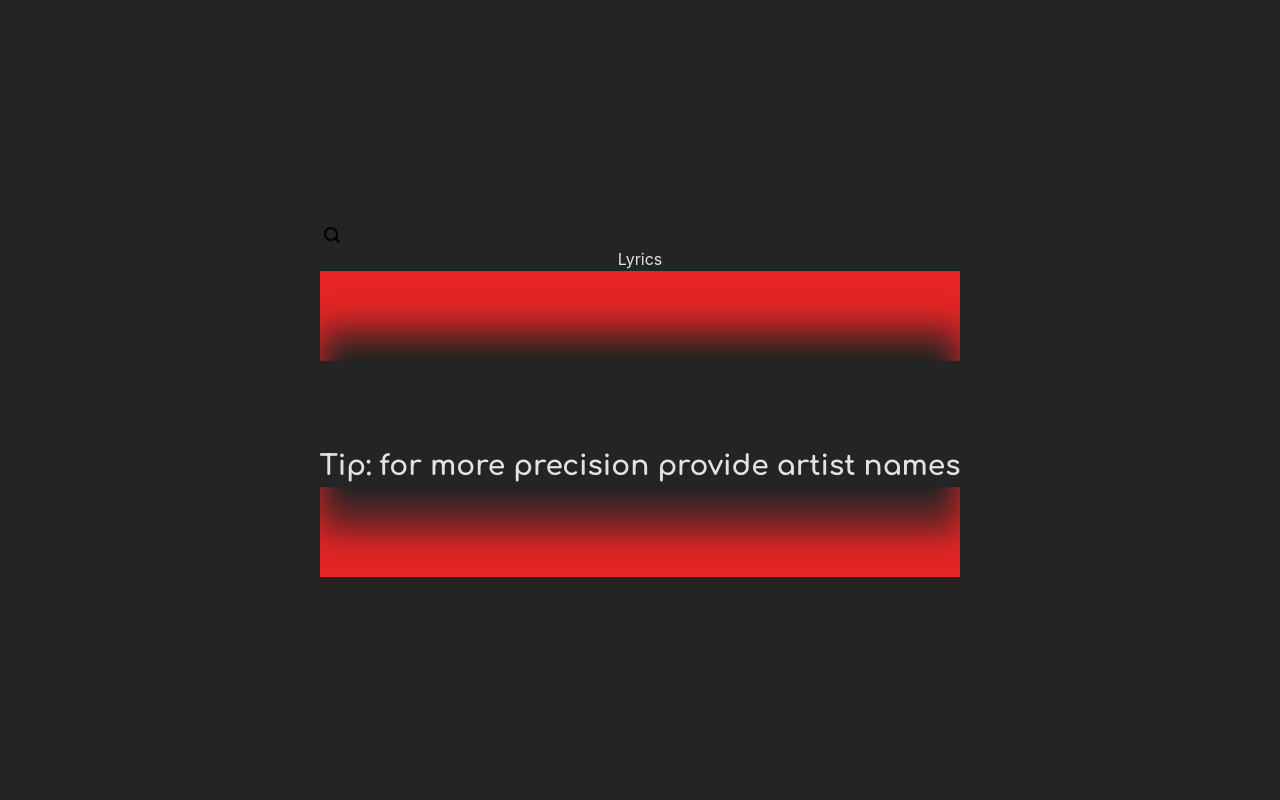
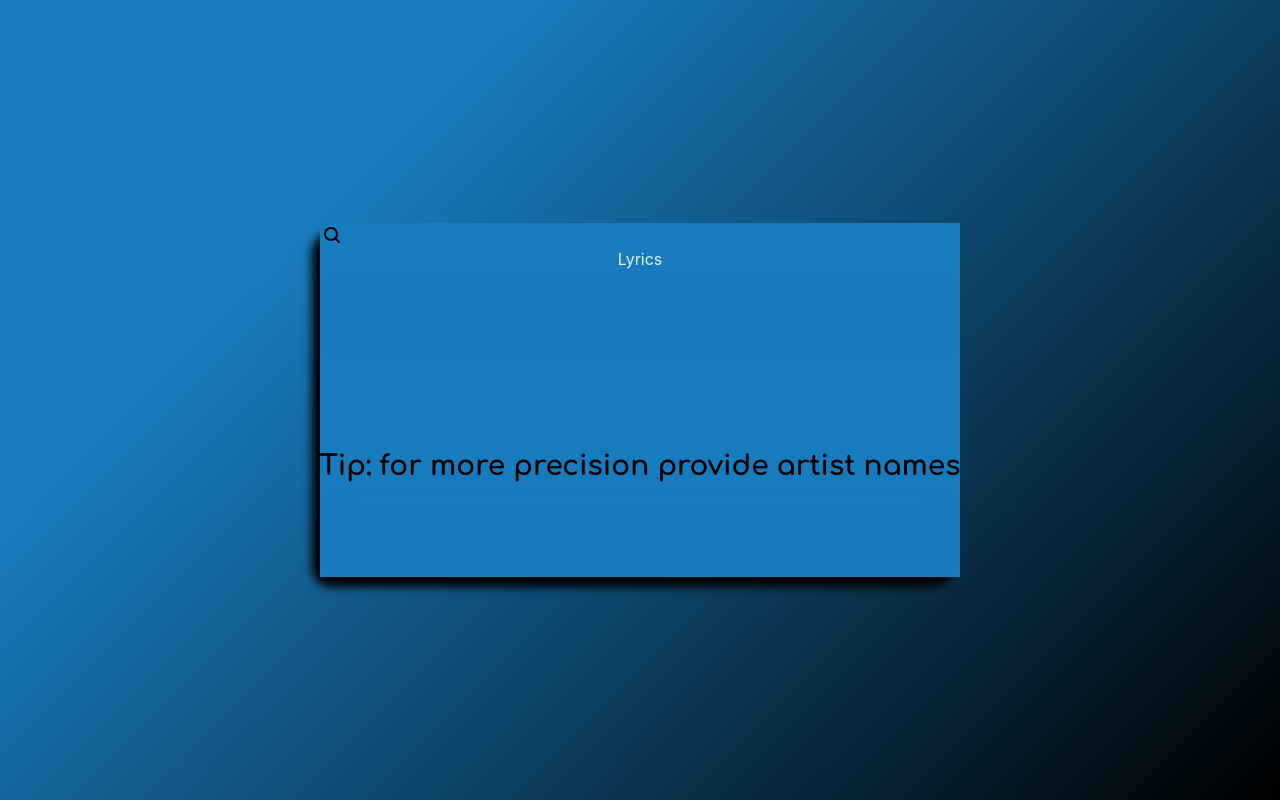
Before and after one commit to HardikArora505/lyrics-app, a React (Vite) app: page / in a window 1280 px wide. Built offline with nearby package versions, Linux system fonts and the light colour scheme; no server answers.

Commit message:
random bgs

```diff
--- a/src/assets/css/MainArea.css
+++ b/src/assets/css/MainArea.css
@@ -1,11 +1,7 @@
 .lyrics-faded-bottom{
-    background: linear-gradient(180deg, rgb(185 28 28 / 0%), #e62525);
-    box-shadow: inset 0px -34px 33px #e62525;
     height: 90px;
 }
 .lyrics-faded-top{
-    background: linear-gradient(0deg, rgb(185 28 28 / 0%), #e62525);
-    box-shadow: inset 0px 50px 33px #e62525;
     height: 90px;
 }
 p{
--- a/src/assets/css/sineWave.css
+++ b/src/assets/css/sineWave.css
@@ -16,7 +16,6 @@ body {
   .obj {
     width: 1.25rem;
     height: 0px;
-    background: #000000;
     margin: 0 9px;
     border-radius: 10px;
     animation: loading 1.2s infinite;
--- a/src/components/MainArea.tsx
+++ b/src/components/MainArea.tsx
@@ -5,6 +5,7 @@ import "../assets/css/MainArea.css"
 import SearchBox from './SearchBox'
 import WavesLoader from './WavesLoader'
 import SineWave from './SineWave'
+import { generateColors } from '../helperFunctions/helpers'
 export const SongContext = createContext("");
 
 
@@ -15,8 +16,12 @@ const MainArea = () => {
     const [songId, setSongId] = useState<number>(-1)
     const [modalOpen, setModalOpen] = useState<boolean>(false)
     const [imgURL, setImgURL] = useState<string>("")
+    const [color, setColor] = useState<string>("#039b96")
+    const [textColor, setTextColor] = useState<string>("#000000")
+
+
     const searchIC =
-        <svg width='24' height='24' fill='none' xmlns='http://www.w3.org/2000/svg'><path d='m19 19-3.5-3.5' stroke='#000000' stroke-width='2' stroke-linecap='round' stroke-linejoin='round' /><circle cx='11' cy='11' r='6' stroke='#000000' stroke-width='2' stroke-linecap='round' stroke-linejoin='round' /></svg>
+        <svg width='24' height='24' fill='none' xmlns='http://www.w3.org/2000/svg'><path d='m19 19-3.5-3.5' stroke={`${textColor}`} stroke-width='2' stroke-linecap='round' stroke-linejoin='round' /><circle cx='11' cy='11' r='6' stroke={`${textColor}`} stroke-width='2' stroke-linecap='round' stroke-linejoin='round' /></svg>
     const fetchLyrics = async () => {
         // e.preventDefault()
         setLoading(true)
@@ -60,6 +65,16 @@ const MainArea = () => {
     }
     useEffect(() => {
         fetchLyrics()
+        const {newColor}=generateColors()
+        const k=newColor.split(" ").filter((e:string)=>{if(e.includes("#") && e[1]!=='0'){return e}})[0]
+        if(k==="#580481" || k==="#380036" || k==="#414141" || k==="#5f0f40" || k==="#5a585a"){
+            setTextColor("#ffffff")
+        }
+        else{
+            setTextColor("#000000")
+        }
+        setColor(k)
+
     }, [songId])
 
     useEffect(() => {
@@ -79,21 +94,21 @@ const MainArea = () => {
 
     }, [lyrics])
     return (
-        <div className='flex h-full w-full gap-14'>
-            <div className="flex flex-col bg-[#e62525] text-black px-4 rounded-lg max-h-[65rem] min-h-[37rem] h-[calc(100vh-4rem)] min-w-[71rem] gap-5 pb-3 pt-7 relative ">
-            <span onClick={(e) => { e.stopPropagation(); setModalOpen(true) }} className='cursor-pointer w-11 h-11 flex items-center justify-center rounded-full absolute -left-16 top-0 z-50' style={{background:"linear-gradient(45deg, #e62525, #710ac1a3)"}}>
+        <div className='flex h-full w-full gap-14 main-area round-border' style={{boxShadow:"-8px 10px 10px #000"}}>
+            <div className={`flex flex-col  text-black px-4 rounded-lg max-h-[65rem] min-h-[37rem] h-[calc(100vh-4rem)] min-w-[71rem] gap-5 pb-3 pt-7 relative `} style={{background:`${color}`}}>
+            <span onClick={(e) => { e.stopPropagation(); setModalOpen(true) }} className='cursor-pointer w-11 h-11 flex items-center justify-center rounded-full absolute -left-16 top-0 z-50' style={{background:`linear-gradient(45deg, ${color}, #710ac1a3)`,boxShadow:"-2px 7px 10px black"}}>
                 {searchIC}
             </span>
                 <div className='tracking-[0.3rem] absolute z-10 left-4 top-0 text-white font-medium'>Lyrics</div>
-                <div className="absolute w-full top-0 left-0 lyrics-faded-top"></div>
+                <div className="absolute w-full top-0 left-0 lyrics-faded-top round-border" style={{background:`linear-gradient(0deg, rgb(185 28 28 / 0%), ${color})`,boxShadow:` inset 0px 50px 33px ${color}`}}></div>
                 <div className=' overflow-y-auto scrollbar-hide' >
                     {
-                        loading ? <SineWave /> : <p style={{ whiteSpace: "pre-line", opacity: "0", transition: "all ease-in 1s" }} id="lyrics_para">{lyrics}</p>
+                        loading ? <SineWave textColor={textColor} /> : <p style={{ whiteSpace: "pre-line", opacity: "0",color:`${textColor}` }} id="lyrics_para">{lyrics}</p>
                     }
                 </div>
-                <div className="absolute w-full bottom-0 left-0 lyrics-faded-bottom"></div>
+                <div className="absolute w-full bottom-0 left-0 lyrics-faded-bottom round-border" style={{ background: `linear-gradient(180deg, rgb(185 28 28 / 0%), ${color})`,boxShadow: `inset 0px -34px 33px ${color}`}}></div>
             </div>
-            <SongContext.Provider value={{ setSongId, loading }}>
+            <SongContext.Provider value={{ setSongId, loading,textColor }}>
                 <SearchBox modalOpen={modalOpen} setModalOpen={setModalOpen} />
             </SongContext.Provider>
 
--- a/src/components/SearchItem.tsx
+++ b/src/components/SearchItem.tsx
@@ -22,7 +22,7 @@ const SearchItem: FC<Props> = ({ search, modalOpen, setModalOpen,loading}) => {
   }
 
   return (
-          <div onClick={() => { loading?"":close()}} className={`flex items-center p-2 max-w-full rounded-lg m-2 cursor-pointer`} style={{ background: "linear-gradient(45deg, #000000, #c4006275)" }}>
+          <div onClick={() => { loading?"":close()}} className={`flex items-center p-2 max-w-full rounded-lg m-2 cursor-pointer`} style={{ background: "linear-gradient(45deg, #000000, #1e293b)" }}>
             <div className={`search_img mr-auto w-36 p-2 relative flex items-center justify-center${imgLoaded?"w-[6.667rem] h-[6.667rem] ":""}`}>{ imgLoaded && <WavesLoader/>}<img src={search?.song_art_image_thumbnail_url} alt="song art cover" onLoad={()=>setImgLoaded(false)} className={`${imgLoaded?"hidden":""}`}/></div>
             <div className='w-full'>
               <div><h6>{loading?<WavesLoader height="10px"/>:search?.artist_names}</h6></div>
--- a/src/components/SineWave.tsx
+++ b/src/components/SineWave.tsx
@@ -2,13 +2,13 @@ import React from 'react'
 import "../assets/css/sineWave.css"
 const items=['obj-1', 'obj-2', 'obj-3', 'obj-4', 'obj-5', 'obj-6', 'obj-7', 'obj-8', 'obj-9', 'obj-10', 'obj-11', 'obj-12', 'obj-13', 'obj-14', 'obj-15', 'obj-16', 'obj-17', 'obj-18', 'obj-19', 'obj-20', 'obj-21', 'obj-22','obj-23','obj-24','obj-25','obj-26','obj-27','obj-28','obj-29','obj-30','obj-31','obj-32']
 
-const SineWave = () => {
+const SineWave = ({textColor="#000000"}) => {
   return (
     <div className="loading w-[72rem]">
       {
         items.map((id)=>{
           return(
-            <div className='obj' id={id} key={id}></div>
+            <div className="obj" id={id} key={id} style={{backgroundColor:`${textColor}`}}></div>
             )
           })
         }
--- /dev/null
+++ b/src/helperFunctions/helpers.js
@@ -0,0 +1,20 @@
+export function generateColors() {
+        const hexValue1 = [`#a40606 0%, #d98324 74%`, `#000000 0%, #580481 100%`, `#0cbaba 0%, #380036 74%`, ` #7f5a83 0%, #0d324d 74%`, `#000000 0%, #414141 74%`, ` #000000 0%, #187bbd 74%`, ` #ffa69e 0%, #5d4954 74%`, `#756213 0%, #000000 74%`, `#d60202 0%, #000000 74%`, `#000000 0%, #e84393 74%`, `#000000 0%, #e056fd 74%`, `#5f0f40 0%, #310e68 74%`, `#0c0c0c 0%, #ca7968 74%`, `#5a585a 0%, #090947 74%`, `#12c2e9, #c471ed, #f64f59`, `#159957, #155799`];
+        let a;
+
+        let x = Math.floor(Math.random() * 16);
+        let y = hexValue1[x];
+        a = y;
+
+        const newColor = a;
+        const angle = 315
+
+        const gradient = "linear-gradient(" + angle + "deg, " + newColor + ")";
+
+        document.getElementsByTagName("body")[0].style.backgroundImage = gradient;
+        const obj={
+            newColor:newColor
+        }
+        return obj
+
+}
--- a/src/index.css
+++ b/src/index.css
@@ -1,6 +1,8 @@
 @tailwind base;
 @tailwind components;
 @tailwind utilities;
+
+
 
 :root {
   font-family: Inter, system-ui, Avenir, Helvetica, Arial, sans-serif;
@@ -16,6 +18,7 @@
   -webkit-font-smoothing: antialiased;
   -moz-osx-font-smoothing: grayscale;
   -webkit-text-size-adjust: 100%;
+  transition: all ease-in-out 0.5s;
 }
 
 a {
@@ -78,3 +81,6 @@ button:focus-visible {
   color: #e62525;
   background: black;
 }
+.round-border{
+  border-radius: 1.2rem;
+}
```
